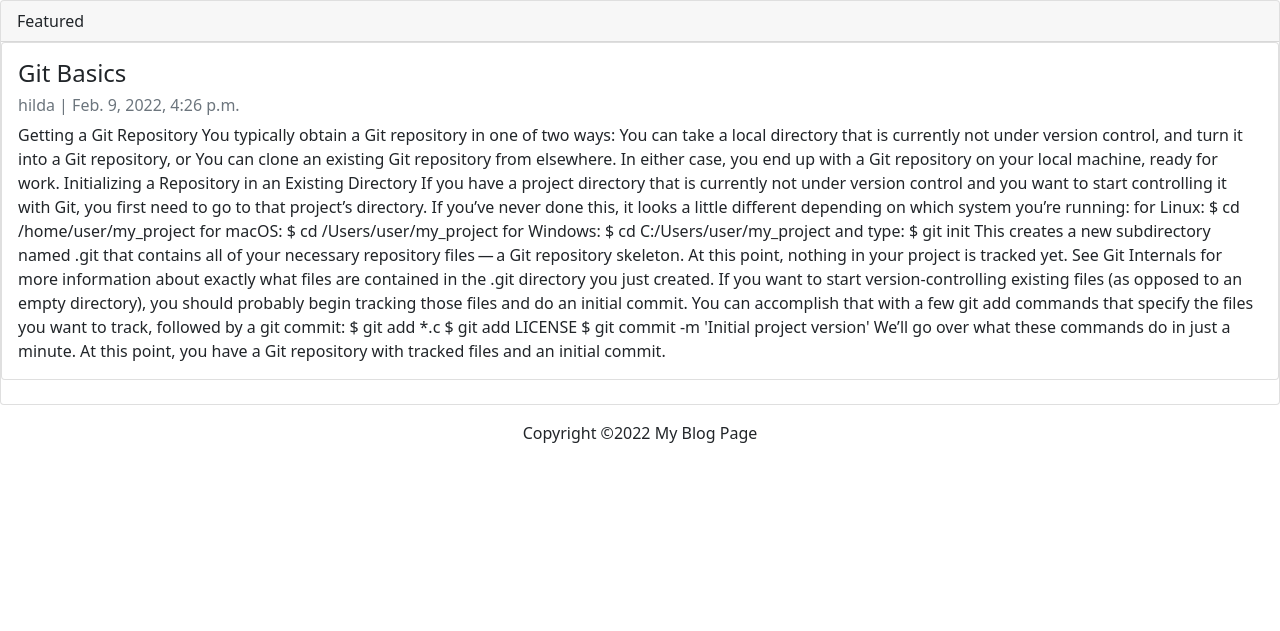
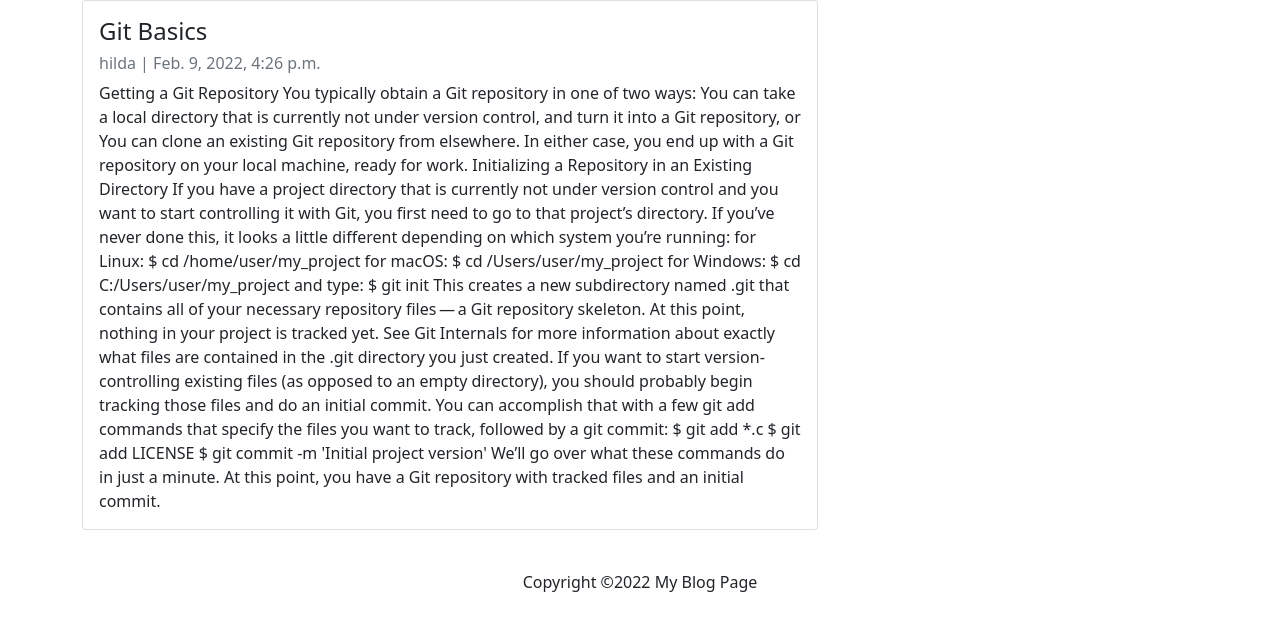
Before and after one commit to Hildegarht/blog_, a Django app: page /post/1 in a window 1280 px wide. Shown: the part 70-701 px from the top of the page. Run offline with Django 3.2, Linux system fonts and the light colour scheme; data comes from the database, SQL or seed files in the repository; both versions use the stored data as it was after the commit.

Commit message:
extended home.html

```diff
--- a/App/templates/home.html
+++ b/App/templates/home.html
@@ -0,0 +1,51 @@
+<!doctype html>
+<html lang="en">
+<head>
+    <meta charset="utf-8">
+    <meta name="viewport" content="width=device-width, initial-scale=1">
+    <title>First Blog</title>
+    <link href="https://cdn.jsdelivr.net/npm/bootstrap@5.1.3/dist/css/bootstrap.min.css" rel="stylesheet" integrity="sha384-1BmE4kWBq78iYhFldvKuhfTAU6auU8tT94WrHftjDbrCEXSU1oBoqyl2QvZ6jIW3" crossorigin="anonymous">
+
+</head>
+<body>
+    <nav class="navbar navbar-expand-lg navbar-light bg-light">
+        <div class="container-fluid">
+          <a class="navbar-brand" href="{% url 'index' %}">Daily Blogs</a>
+          <button class="navbar-toggler" type="button" data-bs-toggle="collapse" data-bs-target="#navbarSupportedContent" aria-controls="navbarSupportedContent" aria-expanded="false" aria-label="Toggle navigation">
+            <span class="navbar-toggler-icon"></span>
+          </button>
+          <form class="d-flex">
+          <div class="collapse navbar-collapse" id="navbarSupportedContent">
+            <ul class="navbar-nav me-auto mb-2 mb-lg-0">
+              <li class="nav-item">
+                <a class="nav-link active" aria-current="page" href="#">Reports</a>
+              </li>
+              <li class="nav-item">
+                <a class="nav-link" href="#">Policy</a>
+              </li>
+              <p>
+                <a class="btn btn-light" data-bs-toggle="collapse" href="#collapseExample" role="button" aria-expanded="false" aria-controls="collapseExample">
+                  About
+                </a>
+                <div class="collapse" id="collapseExample">
+                    <div class="card card-body">
+                      Read all you want on my blog. Choose from variety of posts and enjoy. Happy reading!
+                    </div>
+                  </div>
+              </p>
+            </ul>
+          </div>
+          </form>
+        </div>
+    </nav>
+
+    {% block content %}
+<!-- write your content here-->
+    {% endblock content %}
+    <footer class="py-3 bg-grey">
+        <p class="m-0 text-dark text-center"> Copyright &copy;2022 My Blog Page</p>
+    </footer>
+    <script src="https://cdn.jsdelivr.net/npm/bootstrap@5.1.3/dist/js/bootstrap.bundle.min.js" integrity="sha384-ka7Sk0Gln4gmtz2MlQnikT1wXgYsOg+OMhuP+IlRH9sENBO0LRn5q+8nbTov4+1p" crossorigin="anonymous"></script>
+
+</body>
+</html>
--- a/App/templates/post.html
+++ b/App/templates/post.html
@@ -1,50 +1,8 @@
-<!doctype html>
-<html lang="en">
-<head>
-    <meta charset="utf-8">
-    <meta name="viewport" content="width=device-width, initial-scale=1">
-    <title>First Blog</title>
-    <link href="https://cdn.jsdelivr.net/npm/bootstrap@5.1.3/dist/css/bootstrap.min.css" rel="stylesheet" integrity="sha384-1BmE4kWBq78iYhFldvKuhfTAU6auU8tT94WrHftjDbrCEXSU1oBoqyl2QvZ6jIW3" crossorigin="anonymous">
-
-</head>
-<body>
-    <nav class="navbar navbar-expand-lg navbar-light bg-light">
-        <div class="container-fluid">
-          <a class="navbar-brand" href="{% url 'index' %}">Daily Blogs</a>
-          <button class="navbar-toggler" type="button" data-bs-toggle="collapse" data-bs-target="#navbarSupportedContent" aria-controls="navbarSupportedContent" aria-expanded="false" aria-label="Toggle navigation">
-            <span class="navbar-toggler-icon"></span>
-          </button>
-          <form class="d-flex">
-          <div class="collapse navbar-collapse" id="navbarSupportedContent">
-            <ul class="navbar-nav me-auto mb-2 mb-lg-0">
-              <li class="nav-item">
-                <a class="nav-link active" aria-current="page" href="#">Reports</a>
-              </li>
-              <li class="nav-item">
-                <a class="nav-link" href="#">Policy</a>
-              </li>
-              <p>
-                <a class="btn btn-light" data-bs-toggle="collapse" href="#collapseExample" role="button" aria-expanded="false" aria-controls="collapseExample">
-                  About
-                </a>
-                <div class="collapse" id="collapseExample">
-                    <div class="card card-body">
-                      Read all you want on my blog. Choose from variety of posts and enjoy. Happy reading!
-                    </div>
-                  </div>
-              </p>
-            </ul>
-          </div>
-          </form>
-        </div>
-    </nav>
-
-
-{%block content%}
-<div class="card">
-    <div class="card-header">
-      Featured
-    </div>
+{% extends 'home.html' %}
+{% block content %}
+<div class="container">
+<div class="row">
+  <div class="col-md-8 col-mt-3  ">
   <div class="card mb-4">
       <div class="card-body">
            <h4 class="card-title">{{posts.title}}</h4>
@@ -53,10 +11,7 @@
       </div>
     </div>
   </div>
-<footer class="py-3 bg-grey">
-    <p class="m-0 text-dark text-center"> Copyright &copy;2022 My Blog Page</p>
-</footer>
-<script src="https://cdn.jsdelivr.net/npm/bootstrap@5.1.3/dist/js/bootstrap.bundle.min.js" integrity="sha384-ka7Sk0Gln4gmtz2MlQnikT1wXgYsOg+OMhuP+IlRH9sENBO0LRn5q+8nbTov4+1p" crossorigin="anonymous"></script>
-</body>
-</html>
+  </div>
+</div>
+</div>
 {%endblock content%}
--- a/App/urls.py
+++ b/App/urls.py
@@ -5,5 +5,4 @@ from . import views
 urlpatterns = [
     path('',views.index, name='index'),
     path('post/<str:pk>',views.post,name='post'),
-    path('home/<str:hm>',views.post,name='home')
 ]
--- a/App/views.py
+++ b/App/views.py
@@ -1,9 +1,5 @@
 from django.shortcuts import render
 from .models import Post
-
-def home(request,hm):
-    posts = Post.objects.get(id='hm')
-    return render(request,'home.html',{'posts':posts})
 
 def index(request):
     posts = Post.objects.all()
```
Also changed, not shown: App/templates/index.html (+17 -47 lines), db.sqlite3. Lines whose indentation alone changed are shown as unchanged.
